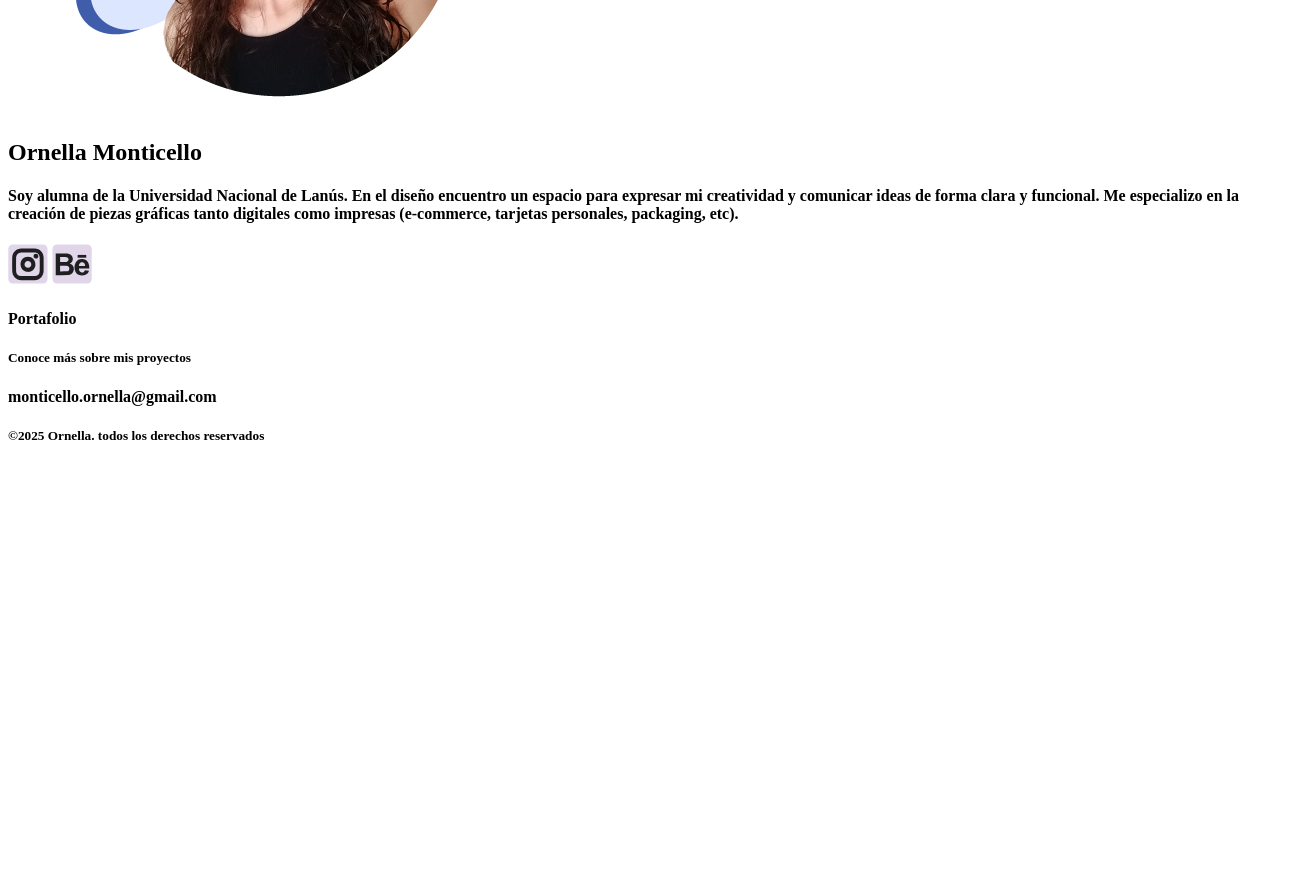
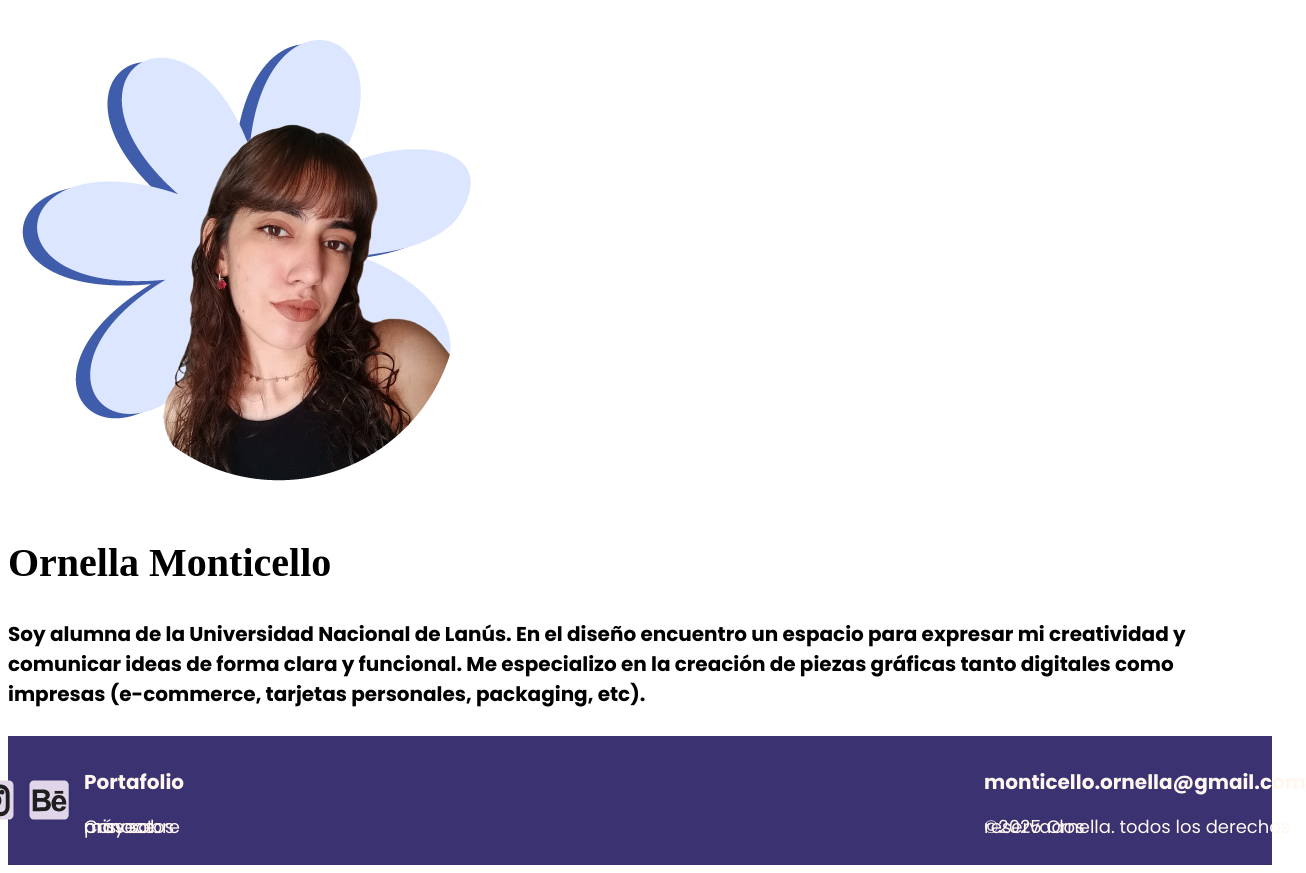
Before and after one commit to ornellamonticello/tp3_portafolio_monticello, a plain HTML site: page index.html in a window 1280 px wide. Shown: the part 600-1473 px from the top of the page, 1306 px wide, since content can reach past the window. Before the commit the page ends 1066 px from the top, so only its background shows below. Drawn offline with Linux system fonts and the light colour scheme.

Commit message:
modifique varias cosas en general tanto en html como en css

```diff
--- /dev/null
+++ b/cabinet-grotesk.css
@@ -0,0 +1,109 @@
+/**
+* @license
+*
+* Font Family: Cabinet Grotesk
+* Designed by: ITF
+* URL: https://www.fontshare.com/fonts/cabinet-grotesk
+* © 2025 Indian Type Foundry
+*
+* Cabinet Grotesk Thin
+* Cabinet Grotesk Extralight
+* Cabinet Grotesk Light
+* Cabinet Grotesk Regular
+* Cabinet Grotesk Medium
+* Cabinet Grotesk Bold
+* Cabinet Grotesk Extrabold
+* Cabinet Grotesk Black
+* Cabinet Grotesk Variable (Variable font)
+
+*
+*/
+@font-face {
+  font-family: 'CabinetGrotesk-Thin';
+  src: url('../fonts/CabinetGrotesk-Thin.woff2') format('woff2'),
+       url('../fonts/CabinetGrotesk-Thin.woff') format('woff'),
+       url('../fonts/CabinetGrotesk-Thin.ttf') format('truetype');
+  font-weight: 100;
+  font-display: swap;
+  font-style: normal;
+}
+@font-face {
+  font-family: 'CabinetGrotesk-Extralight';
+  src: url('../fonts/CabinetGrotesk-Extralight.woff2') format('woff2'),
+       url('../fonts/CabinetGrotesk-Extralight.woff') format('woff'),
+       url('../fonts/CabinetGrotesk-Extralight.ttf') format('truetype');
+  font-weight: 200;
+  font-display: swap;
+  font-style: normal;
+}
+@font-face {
+  font-family: 'CabinetGrotesk-Light';
+  src: url('../fonts/CabinetGrotesk-Light.woff2') format('woff2'),
+       url('../fonts/CabinetGrotesk-Light.woff') format('woff'),
+       url('../fonts/CabinetGrotesk-Light.ttf') format('truetype');
+  font-weight: 300;
+  font-display: swap;
+  font-style: normal;
+}
+@font-face {
+  font-family: 'CabinetGrotesk-Regular';
+  src: url('../fonts/CabinetGrotesk-Regular.woff2') format('woff2'),
+       url('../fonts/CabinetGrotesk-Regular.woff') format('woff'),
+       url('../fonts/CabinetGrotesk-Regular.ttf') format('truetype');
+  font-weight: 400;
+  font-display: swap;
+  font-style: normal;
+}
+@font-face {
+  font-family: 'CabinetGrotesk-Medium';
+  src: url('../fonts/CabinetGrotesk-Medium.woff2') format('woff2'),
+       url('../fonts/CabinetGrotesk-Medium.woff') format('woff'),
+       url('../fonts/CabinetGrotesk-Medium.ttf') format('truetype');
+  font-weight: 500;
+  font-display: swap;
+  font-style: normal;
+}
+@font-face {
+  font-family: 'CabinetGrotesk-Bold';
+  src: url('../fonts/CabinetGrotesk-Bold.woff2') format('woff2'),
+       url('../fonts/CabinetGrotesk-Bold.woff') format('woff'),
+       url('../fonts/CabinetGrotesk-Bold.ttf') format('truetype');
+  font-weight: 700;
+  font-display: swap;
+  font-style: normal;
+}
+@font-face {
+  font-family: 'CabinetGrotesk-Extrabold';
+  src: url('../fonts/CabinetGrotesk-Extrabold.woff2') format('woff2'),
+       url('../fonts/CabinetGrotesk-Extrabold.woff') format('woff'),
+       url('../fonts/CabinetGrotesk-Extrabold.ttf') format('truetype');
+  font-weight: 800;
+  font-display: swap;
+  font-style: normal;
+}
+@font-face {
+  font-family: 'CabinetGrotesk-Black';
+  src: url('../fonts/CabinetGrotesk-Black.woff2') format('woff2'),
+       url('../fonts/CabinetGrotesk-Black.woff') format('woff'),
+       url('../fonts/CabinetGrotesk-Black.ttf') format('truetype');
+  font-weight: 900;
+  font-display: swap;
+  font-style: normal;
+}
+/**
+* This is a variable font
+* You can control variable axes as shown below:
+* font-variation-settings: wght 900.0;
+*
+* available axes:
+'wght' (range from 100.0 to 900.0
+*/
+@font-face {
+  font-family: 'CabinetGrotesk-Variable';
+  src: url('../fonts/CabinetGrotesk-Variable.woff2') format('woff2'),
+       url('../fonts/CabinetGrotesk-Variable.woff') format('woff'),
+       url('../fonts/CabinetGrotesk-Variable.ttf') format('truetype');
+  font-weight: 100 900;
+  font-display: swap;
+  font-style: normal;
+}
--- a/index.html
+++ b/index.html
@@ -1,11 +1,15 @@
 <!DOCTYPE html>
 <html>
+
 <head>
     <meta charset="UTF-8" />
     <title>Monticello Portafolio</title>
     <link rel="icon" href="favicon.svg" type="imagen">
     <link href="style.css" rel="stylesheet" type="text/css">
+    <link rel="stylesheet" href="cabinet-grotesk.css">
+
 </head>
+
 <body>
     <header>
         <nav>
@@ -25,22 +29,29 @@
             <img src="img/foto perfil-04.png" width="480" alt="foto de presentación">
             <div>
                 <h2>Ornella Monticello</h2>
-                <h4>Soy alumna de la Universidad Nacional de Lanús. En el diseño encuentro un espacio para expresar mi creatividad y comunicar ideas de forma clara y funcional. Me especializo en la creación de piezas gráficas tanto digitales como impresas (e-commerce, tarjetas personales, packaging, etc).</h4>
+                <h4>Soy alumna de la Universidad Nacional de Lanús. En el diseño encuentro un espacio para expresar mi
+                    creatividad y comunicar ideas de forma clara y funcional. Me especializo en la creación de piezas
+                    gráficas tanto digitales como impresas (e-commerce, tarjetas personales, packaging, etc).</h4>
             </div>
         </section>
     </main>
 
     <footer>
-        <img src="img/ig_logo.svg" width="40" alt="logo instagram">
-        <img src="img/be_logo.svg" width="40" alt="logo behance">
-        <div>
-            <h4>Portafolio</h4>
-            <h5>Conoce más sobre mis proyectos</h5>
+        <div class="footer-img">
+            <img src="img/ig_logo.svg" width="40" alt="logo instagram">
+            <img src="img/be_logo.svg" width="40" alt="logo behance">
+
+            <div class="footer-izquierda">
+                <h4>Portafolio</h4>
+                <p>Conoce más sobre mis proyectos</p>
+            </div>
         </div>
-        <div>
+
+        <div class="footer-derecha">
             <h4>monticello.ornella@gmail.com</h4>
-            <h5>©2025 Ornella. todos los derechos reservados</h5>
+            <p>©2025 Ornella. todos los derechos reservados</p>
         </div>
     </footer>
 </body>
+
 </html>
--- a/style.css
+++ b/style.css
@@ -1,2 +1,72 @@
 @charset "utf-8";
 /* CSS Document */
+@import url('https://fonts.googleapis.com/css2?family=Poppins:ital,wght@0,300;0,400;0,700;0,800;1,300;1,400;1,700;1,800&display=swap');
+
+h1 {
+    font-family: "Cabinet Grotesk";
+    font-size: 170px;
+    font-style: normal;
+    font-weight: 800;
+}
+
+h2 {
+    font-family: "Cabinet Grotesk";
+    font-size: 40px;
+    font-style: normal;
+    font-weight: 700;
+}
+
+h3 {
+    font-family: "Cabinet Grotesk";
+    font-size: 30px;
+    font-style: normal;
+    font-weight: 800;
+}
+
+h4 {
+    font-family: Poppins;
+    font-size: 20px;
+    font-style: normal;
+    font-weight: 600;
+}
+
+body {
+    font-family: Poppins;
+    font-size: 18px;
+    font-style: normal;
+    font-weight: 400;
+}
+
+footer {
+    display: flex;
+    width: 100%;
+    background-color: #3A3271;
+    justify-content: center;
+    gap: 800px;
+    padding: 20px 0px 20px 0px;
+    box-sizing: border-box;
+}
+
+.footer-izquierda {
+    display: flex;
+    flex-direction: column;
+    align-items: flex-start;
+    color: #FFF7EF;
+    line-height: 0;
+    /* agrege este atributo por que me quedan muy separadas las dos lineas del texto, no se como hacer para que quede como en figma */
+}
+
+.footer-derecha {
+    display: flex;
+    flex-direction: column;
+    align-items: flex-end;
+    color: #FFF7EF;
+    line-height: 0;
+    /* agrege este atributo por que me quedan muy separadas las dos lineas del texto, no se como hacer para que quede como en figma */
+}
+
+.footer-img {
+    display: flex;
+    align-items: center;
+    gap: 15px;
+}
```
Also changed, not shown: contacto.html (+5 -2 lines), curriculum.html (+8 -7 lines), proyectos.html (+15 -5 lines).
